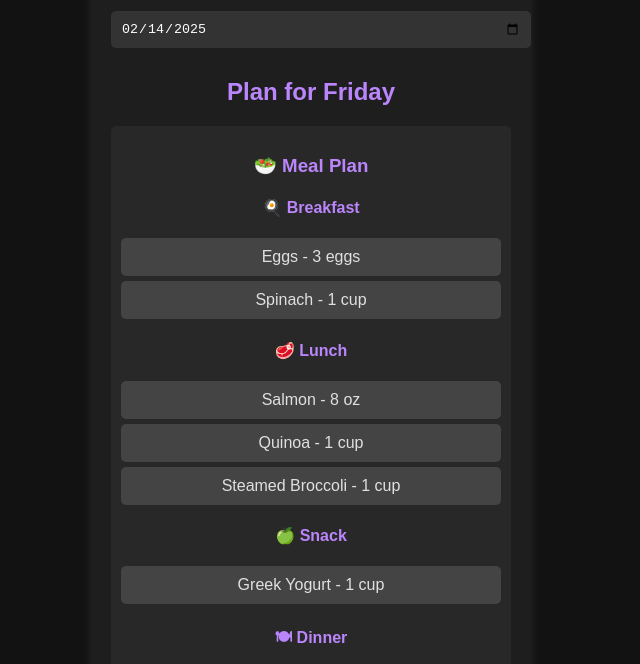
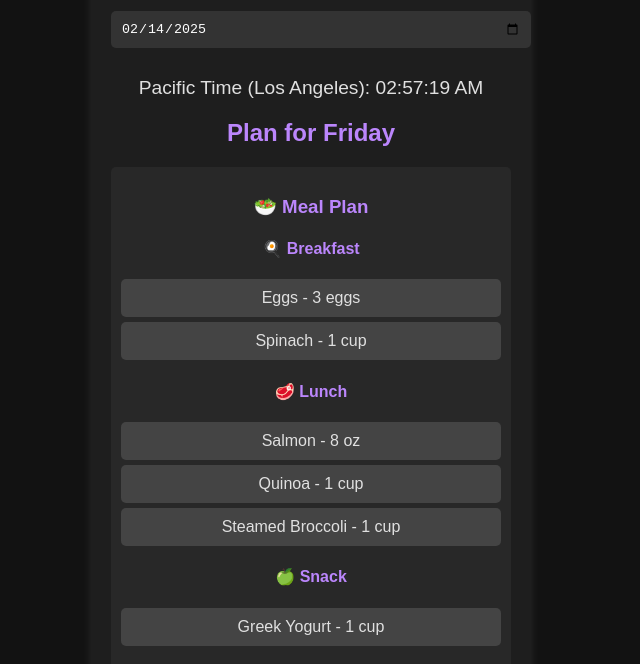
Before and after one commit to Samanzzz/Cyrulife, a plain HTML site: page index.html in a window 1280 px wide. Shown: the part 128-792 px from the top of the page, without its empty margins (329-969 px from the left). Drawn offline with Linux system fonts and the light colour scheme.

Commit message:
Update index.html

```diff
--- a/index.html
+++ b/index.html
@@ -11,6 +11,12 @@
         <h1>📅 Fitness Tracker</h1>
         <input type="date" id="datePicker" onchange="loadPlan()">
 
+        <!-- Section for Pacific Time -->
+        <div id="pacificTimeContainer">
+            <p id="pacificTime">Pacific Time (Los Angeles): Loading...</p>
+        </div>
+
+        <!-- Meal and Workout Plan Section -->
         <div id="plan">
             <h2 id="dayTitle">Loading...</h2>
             <div class="section">
```
